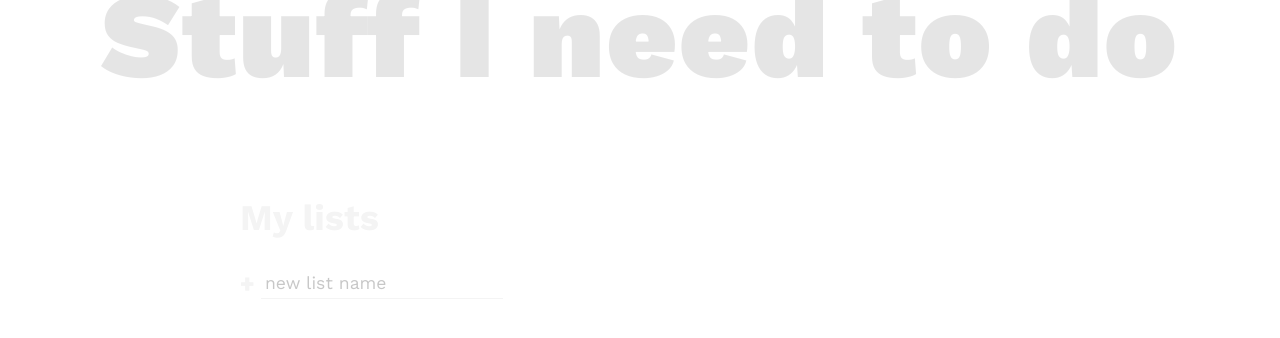
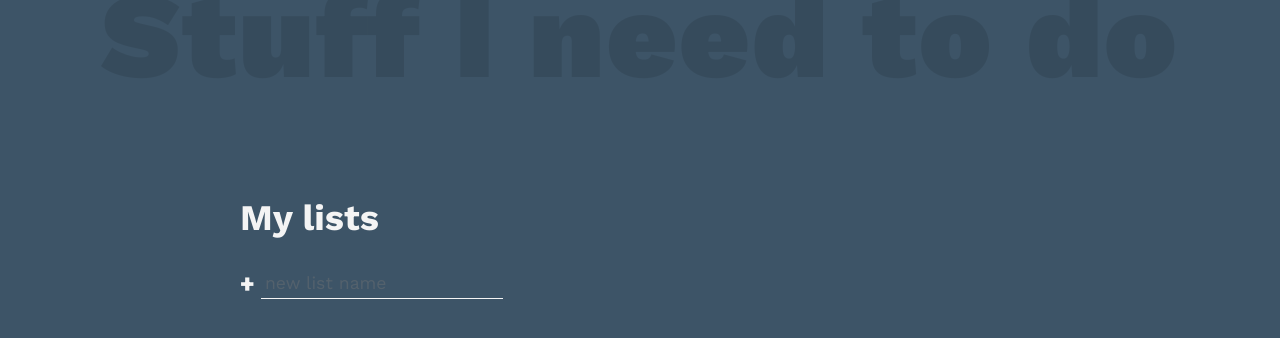
Before and after one commit to ShiroWorks/Todo-App, a website: page index.html in a window 1280 px wide. Drawn offline with nearby package versions, Linux system fonts and the light colour scheme.

Commit message:
Update main.css

```diff
--- a/css/main.css
+++ b/css/main.css
@@ -1,5 +1,5 @@
 :root {
-  --clr-primary: 3D5467;
+  --clr-primary: #3D5467;
   --clr-light: #f4f4f4;
   --clr-dark: #333;
   --clr-warning: rgb(99, 36, 36);
```
